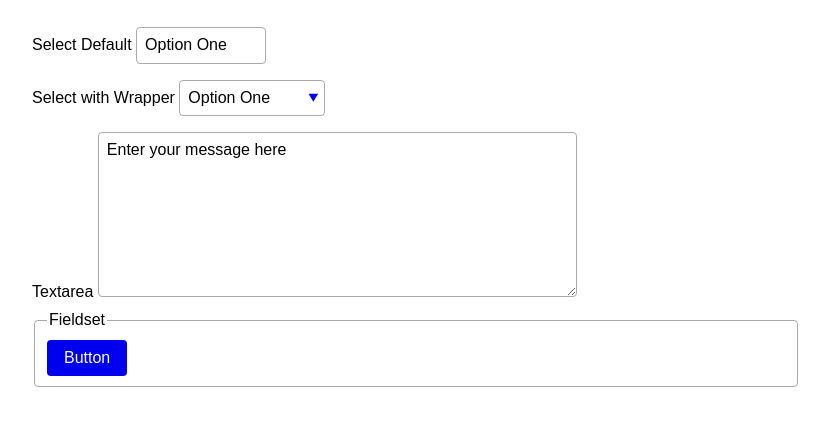
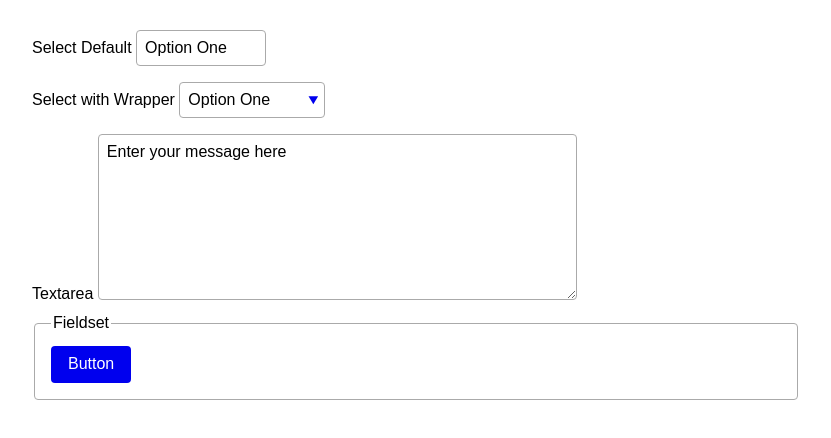
Before and after one commit to takty/nacss-form, a website: page docs/misc.html in a window 1280 px wide. Shown: the part 178-616 px from the top of the page, without its empty margins (224-1055 px from the left). Drawn offline with Linux system fonts and the light colour scheme.

Commit message:
Update docs

```diff
--- a/docs/misc.html
+++ b/docs/misc.html
@@ -4,8 +4,8 @@
 <meta charset="utf-8">
 <title>Misc. - nacss-form</title>
 <meta name="viewport" content="width=device-width, initial-scale=1">
-<link rel="stylesheet" href="css/form.min.css?v085615t">
-<link rel="stylesheet" href="css/style.min.css?v085615t">
+<link rel="stylesheet" href="css/form.min.css?v221856t">
+<link rel="stylesheet" href="css/style.min.css?v221856t">
 <script>
 function disable() {
 	const es = document.querySelectorAll('input, button, select, textarea, [class^="form"]');
--- a/docs/style.scss
+++ b/docs/style.scss
@@ -1,3 +1,13 @@
+/**
+ *
+ * Style for Document
+ *
+ * @author Takuto Yanagida
+ * @version 2021-12-26
+ *
+ */
+
+
 *,
 *:before,
 *:after {
@@ -9,7 +19,7 @@ html {
 	scroll-padding-top: 8rem;
 
 	font-family: sans-serif;
-	line-height: 1.75;
+	line-height: 1.8;
 }
 
 header,
@@ -33,6 +43,10 @@ main {
 	margin-top: 2rem;
 }
 
+
+// -----------------------------------------------------------------------------
+
+
 div + div {
 	margin-top: 1rem;
 }
```
Also changed, not shown: docs/button.html (+2 -2 lines), docs/index.html (+2 -2 lines), docs/input.html (+2 -2 lines), docs/rad-chk.html (+2 -2 lines), docs/css/form.min.css, docs/css/style.min.css, 2 other files.
